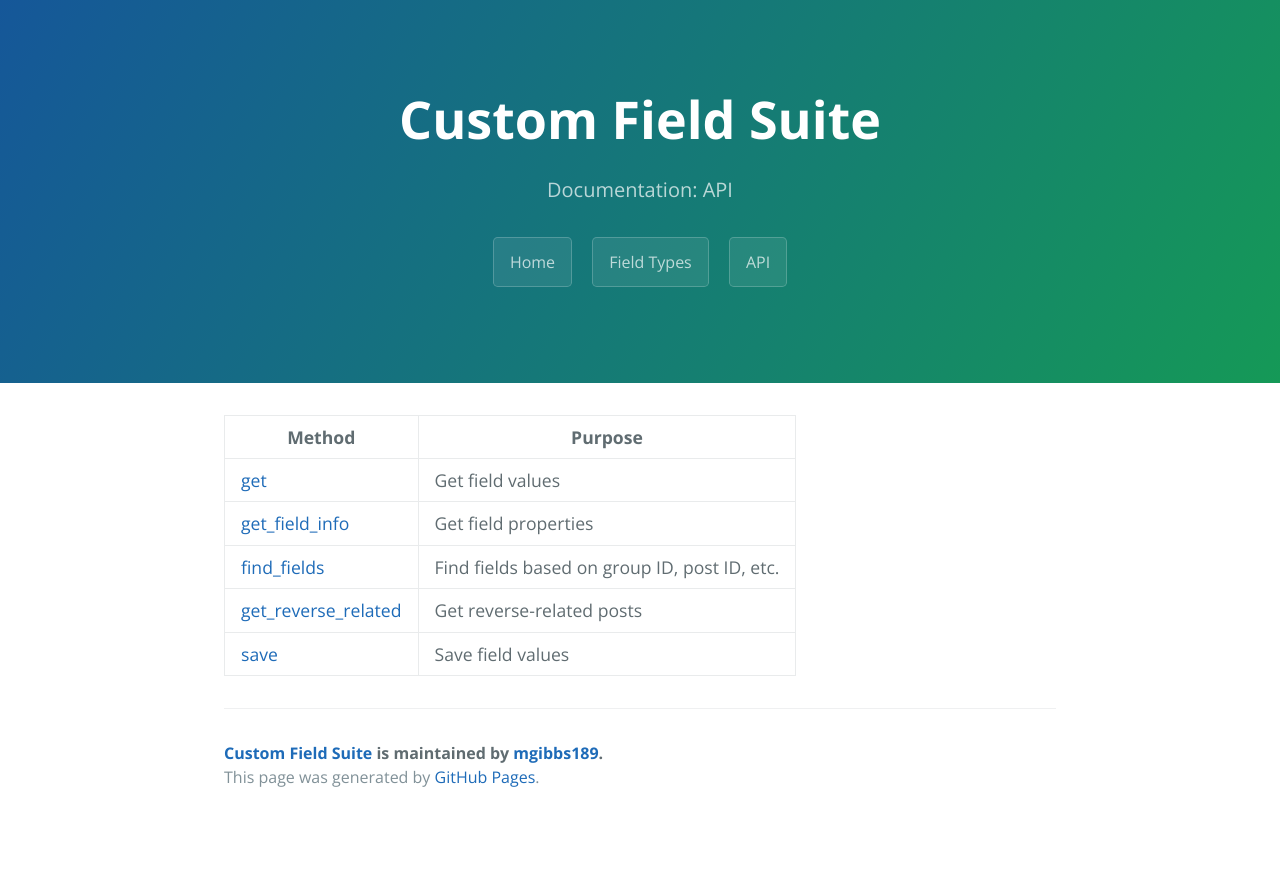
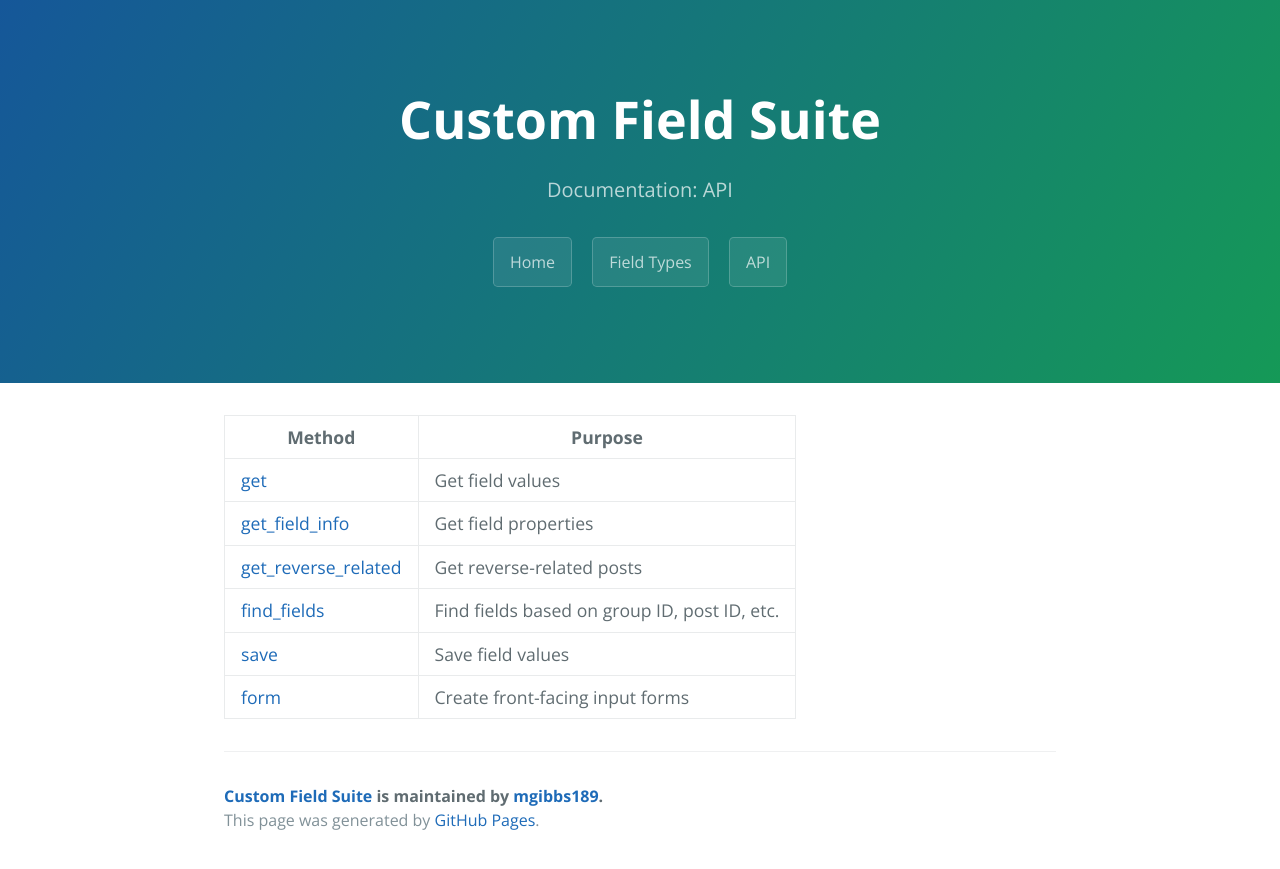
Before and after one commit to mgibbs189/custom-field-suite, a Jekyll site: the page built from api.md, in a window 1280 px wide. Shown: the top 869 px of the page. Built offline with Jekyll 4.4.1, drawn with Linux system fonts in a browser that asks for light colours.

```diff
--- a/api.md
+++ b/api.md
@@ -7,6 +7,7 @@ title: API
 |--------|---------|
 | <a href="/api/get.html">get</a> | Get field values |
 | <a href="/api/get_field_info.html">get_field_info</a> | Get field properties |
+| <a href="/api/get_reverse_related.html">get_reverse_related</a> | Get reverse-related posts |
 | <a href="/api/find_fields.html">find_fields</a> | Find fields based on group ID, post ID, etc. |
-| <a href="/api/get_reverse_related.html">get_reverse_related</a> | Get reverse-related posts |
 | <a href="/api/save.html">save</a> | Save field values |
+| <a href="/api/form.html">form</a> | Create front-facing input forms |
```
